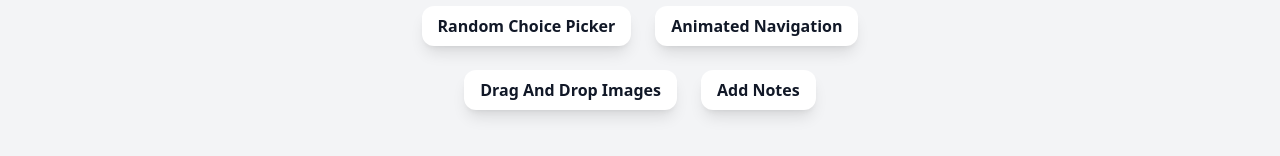
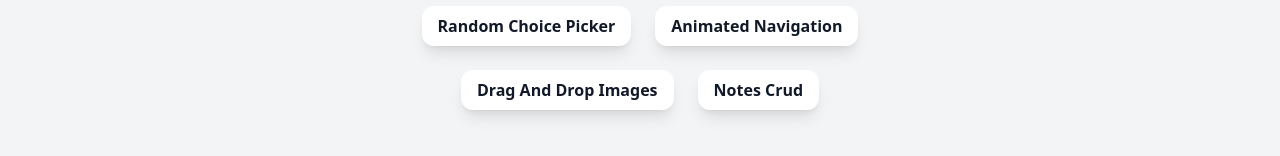
Before and after one commit to subayyalawan/50days50projects, a React (Vite) app: page / in a window 1280 px wide. Shown: the part 440-596 px from the top of the page. Built offline with nearby package versions, Linux system fonts and the light colour scheme.

Commit message:
Forth Commit

```diff
--- a/src/pages/Home.jsx
+++ b/src/pages/Home.jsx
@@ -35,7 +35,7 @@ const Home = () => {
 
         <Link to="/Notes">
           <li className="capitalize bg-white px-4 py-2 rounded-xl font-semibold hover:bg-[#f14536] hover:text-white transition-all duration-150 shadow-lg cursor-pointer">
-            Add Notes
+            Notes Crud
           </li>
         </Link>
 
```
